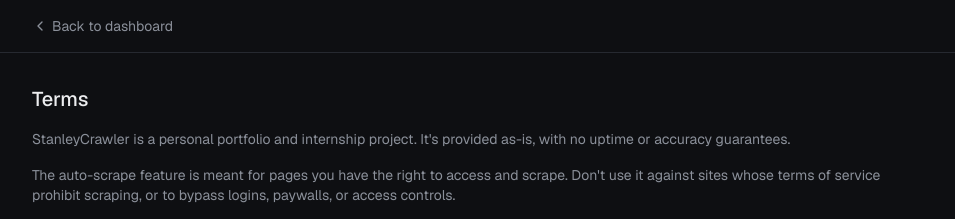
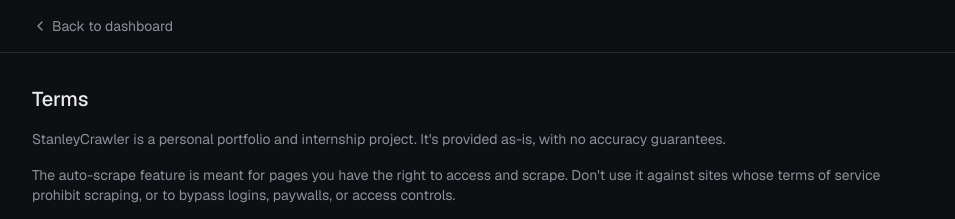
Before and after one commit to WilburStanley/StanleyCrawler, a Next.js app in the folder frontend/: page /terms in a window 1280 px wide. Shown: the top 219 px of the page, without its empty margins (160-1115 px from the left). Built offline with nearby package versions, Linux system fonts and the light colour scheme.

Commit message:
UPDATE: terms

```diff
--- a/frontend/app/terms/page.tsx
+++ b/frontend/app/terms/page.tsx
@@ -6,7 +6,7 @@
 
         <p>
           StanleyCrawler is a personal portfolio and internship project. It&apos;s
-          provided as-is, with no uptime or accuracy guarantees.
+          provided as-is, with no accuracy guarantees.
         </p>
 
         <p>
```
